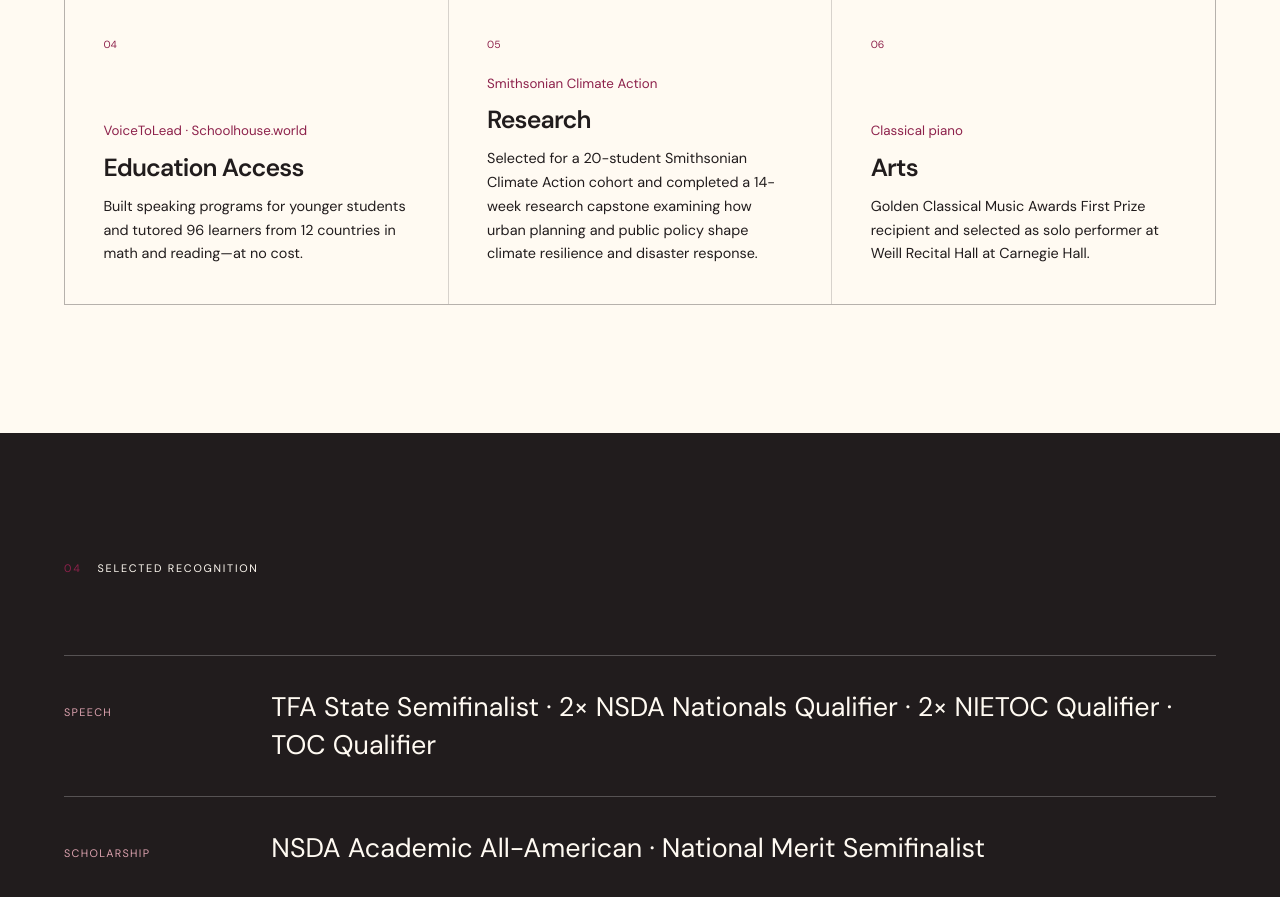
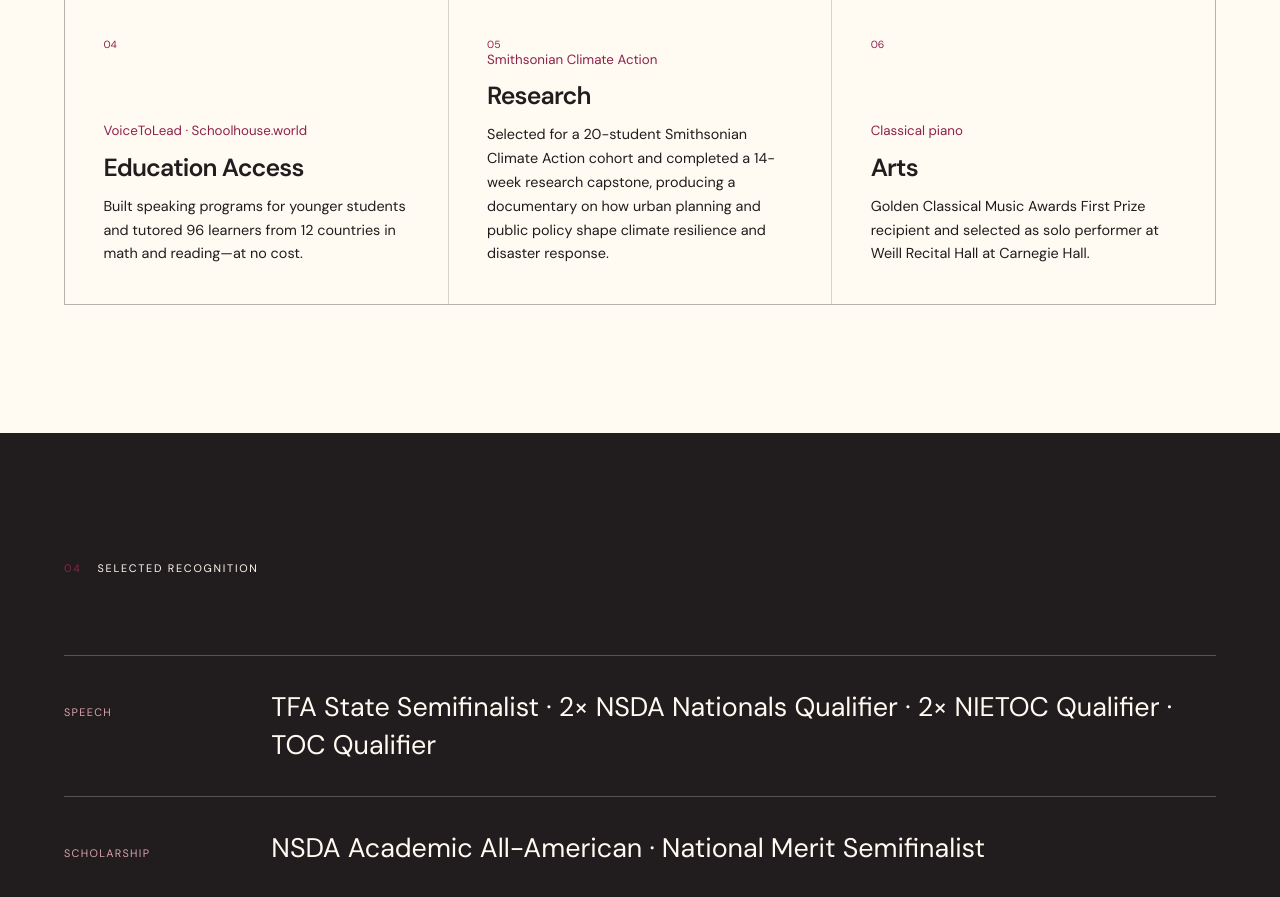
Before and after one commit to msssyamala/nidhimaddi.com, a Next.js app: page / in a window 1280 px wide. Shown: the part 5800-6697 px from the top of the page. Built offline with nearby package versions, Linux system fonts and the light colour scheme; a web font is replaced by a local one.

Commit message:
Add Smithsonian documentary to research credential

```diff
--- a/app/page.tsx
+++ b/app/page.tsx
@@ -5,7 +5,7 @@ const credentials = [
   ["Civic Participation", "New Voters · League of Women Voters", "Led multi-district voter-registration efforts, represented my school in Collin County, and created civic education for first-time voters."],
   ["Ideas & Media", "The Attention Economy", "Interviewed 14 experts, economics professors and small-business owners about trends, psychology, markets, and the role attention plays in political campaigns."],
   ["Education Access", "VoiceToLead · Schoolhouse.world", "Built speaking programs for younger students and tutored 96 learners from 12 countries in math and reading—at no cost."],
-  ["Research", "Smithsonian Climate Action", "Selected for a 20-student Smithsonian Climate Action cohort and completed a 14-week research capstone examining how urban planning and public policy shape climate resilience and disaster response."],
+  ["Research", "Smithsonian Climate Action", "Selected for a 20-student Smithsonian Climate Action cohort and completed a 14-week research capstone, producing a documentary on how urban planning and public policy shape climate resilience and disaster response."],
   ["Arts", "Classical piano", "Golden Classical Music Awards First Prize recipient and selected as solo performer at Weill Recital Hall at Carnegie Hall."],
 ];
 
```
Also changed, not shown: 1 other file (tests, documents, lock files or other folders).
